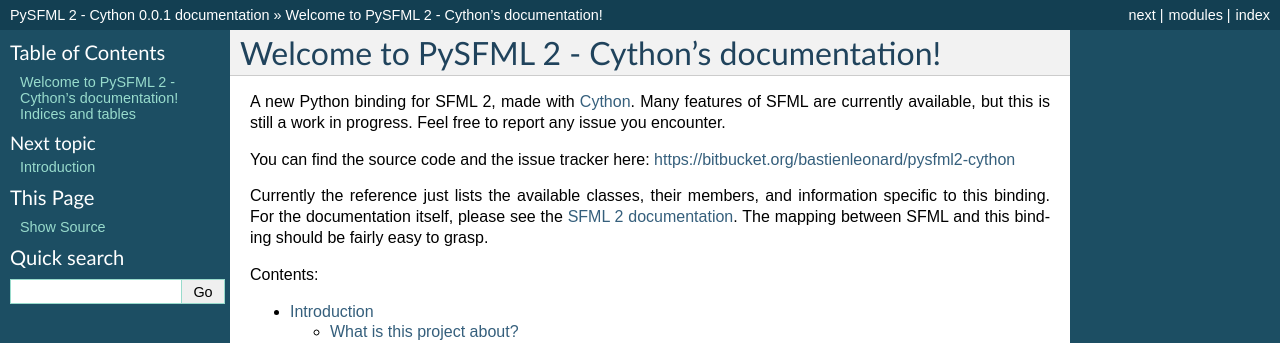
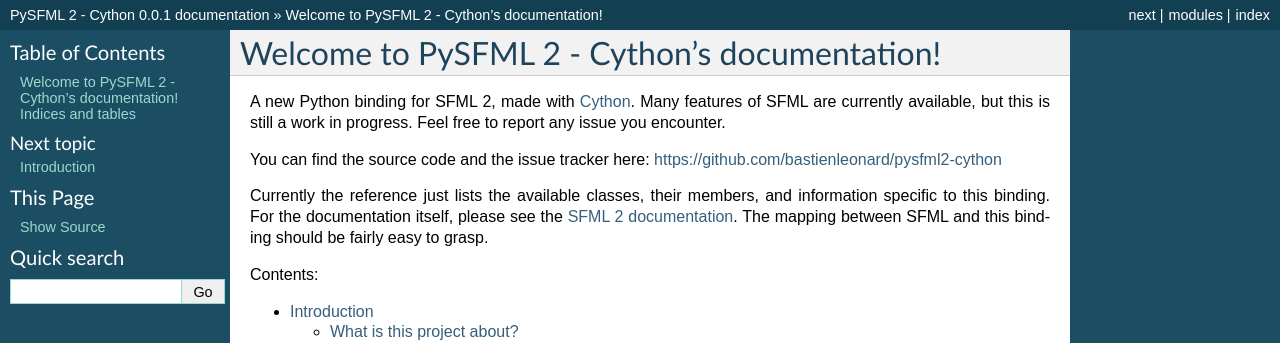
Before and after one commit to intjelic/python-sfml, a Sphinx documentation site: the page built from doc/sphinx/source/index.rst, in a window 1280 px wide. Shown: the top 343 px of the page. Built offline with Sphinx 7.4.7, drawn with Linux system fonts in a browser that asks for light colours; some of the changed lines change nothing that is shown.

Commit message:
Updated project URL in the documentation

```diff
--- a/doc/sphinx/source/index.rst
+++ b/doc/sphinx/source/index.rst
@@ -12,7 +12,7 @@
 you encounter.
 
 You can find the source code and the issue tracker here:
-https://bitbucket.org/bastienleonard/pysfml2-cython
+https://github.com/bastienleonard/pysfml2-cython
 
 Currently the reference just lists the available classes, their
 members, and information specific to this binding.  For the
```
